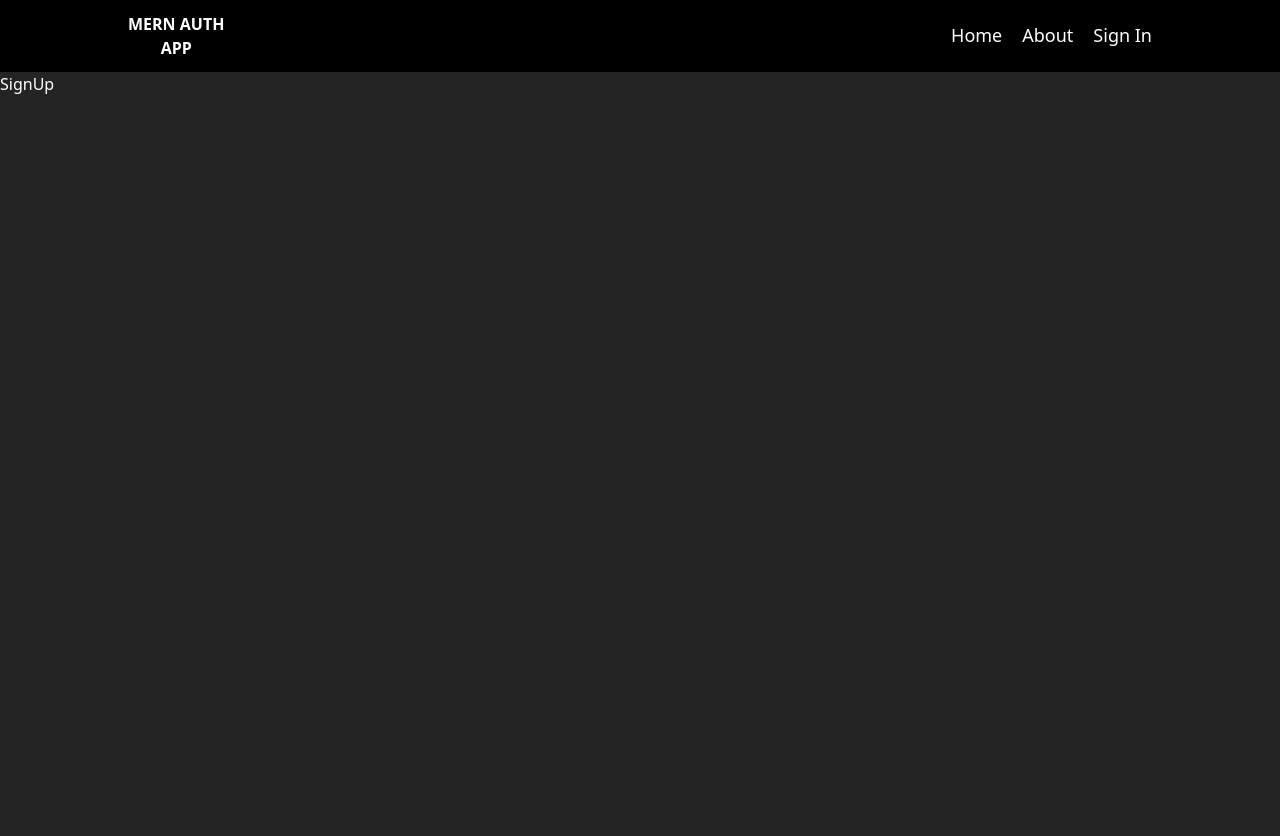
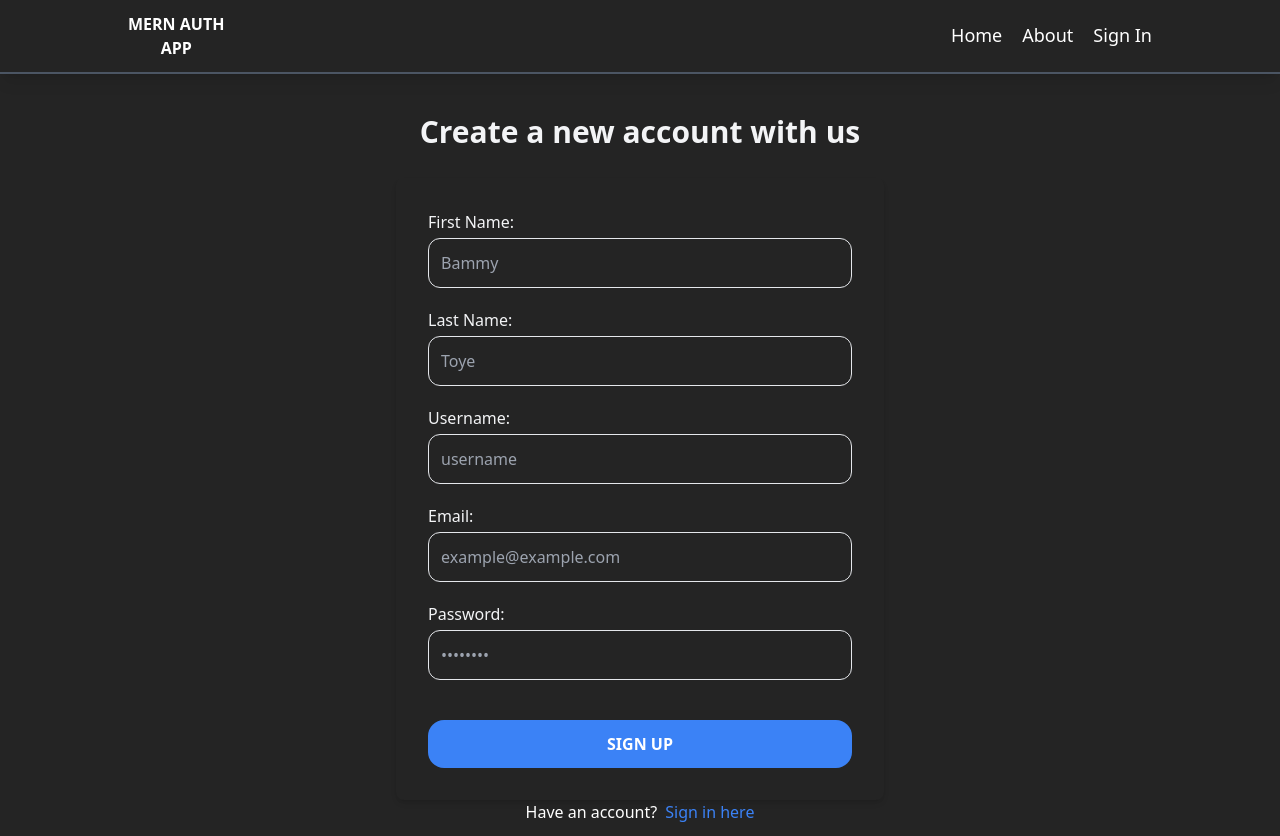
Before and after one commit to Bammytoye/MERN-AUTH, a React (Vite) app in the folder client/: page /sign-up in a window 1280 px wide. Before the commit the page ends 800 px from the top, so only its background shows below. Built offline with nearby package versions, Linux system fonts and the light colour scheme.

Commit message:
Sign Up Component

```diff
--- a/client/src/components/Header.jsx
+++ b/client/src/components/Header.jsx
@@ -2,7 +2,7 @@ import { Link } from "react-router-dom"
 
 function Header() {
     return (
-        <div className="bg-black text-white">
+        <div className="bg-[#242424] text-white border-b-2 border-gray-600 sticky top-0 z-50 shadow-lg">
             <div className="flex px-32 py-3 justify-between items-center cursor-pointer">
                 <div className="font-bold text-center">
                     <Link to="/">
--- a/client/src/pages/SignUp.jsx
+++ b/client/src/pages/SignUp.jsx
@@ -1,7 +1,98 @@
+import { Link } from "react-router-dom"
 
 function SignUp() {
     return (
-        <div>SignUp</div>
+        <div>
+            <div className="flex flex-col justify-center items-center max-w-lg p-3 mx-auto">
+                <h1 className="text-3xl font-bold text-center text-gray-100 my-7">
+                    Create a new account with us
+                </h1>
+
+                <form
+                    action=""
+                    className="flex flex-col gap-5 p-8 rounded-lg shadow-md w-full "
+                >
+                    <div className="flex flex-col gap-1">
+                        <label htmlFor="firstName" className="text-gray-100 font-medium">
+                            First Name:
+                        </label>
+                        <input
+                            type="text"
+                            name="firstName"
+                            id="firstName"
+                            placeholder="Bammy"
+                            className="p-3 bg-transparent border  rounded-xl focus:outline-none focus:ring-2 focus:ring-blue-500"
+                        />
+                    </div>
+
+                    <div className="flex flex-col gap-1">
+                        <label htmlFor="lastName" className="text-gray-100 font-medium">
+                            Last Name:
+                        </label>
+                        <input
+                            type="text"
+                            name="lastName"
+                            id="lastName"
+                            placeholder="Toye"
+                            className="p-3 bg-transparent border rounded-xl focus:outline-none focus:ring-2 focus:ring-blue-500"
+                        />
+                    </div>
+
+                    <div className="flex flex-col gap-1">
+                        <label htmlFor="username" className="text-gray-100 font-medium">
+                            Username:
+                        </label>
+                        <input
+                            type="text"
+                            name="username"
+                            id="username"
+                            placeholder="username"
+                            className="p-3 bg-transparent border rounded-xl focus:outline-none focus:ring-2 focus:ring-blue-500"
+                        />
+                    </div>
+
+                    <div className="flex flex-col gap-1">
+                        <label htmlFor="email" className="text-gray-100 font-medium">
+                            Email:
+                        </label>
+                        <input
+                            type="email"
+                            name="email"
+                            id="email"
+                            placeholder="example@example.com"
+                            className="p-3 bg-transparent border rounded-xl focus:outline-none focus:ring-2 focus:ring-blue-500"
+                        />
+                    </div>
+
+                    <div className="flex flex-col gap-1">
+                        <label htmlFor="password" className="text-gray-100 font-medium">
+                            Password:
+                        </label>
+                        <input
+                            type="password"
+                            name="password"
+                            id="password"
+                            placeholder="••••••••"
+                            className="p-3 bg-transparent border rounded-xl focus:outline-none focus:ring-2 focus:ring-blue-500"
+                        />
+                    </div>
+
+                    <button
+                        type="submit"
+                        className="mt-5 uppercase p-3 bg-blue-500 text-white font-semibold rounded-2xl hover:bg-blue-600 focus:outline-none focus:ring-2 focus:ring-blue-500 focus:ring-offset-2"
+                    >
+                        Sign Up
+                    </button>
+                </form>
+
+                <div className="flex gap-2">
+                    <p>Have an account?</p>
+                    <Link to='/sign-in'>
+                        <span className="text-blue-500 cursor-pointer">Sign in here</span>
+                    </Link>
+                </div>
+            </div>
+        </div>
     )
 }
 
```
Also changed, not shown: 2 other files (tests, documents, lock files or other folders).
